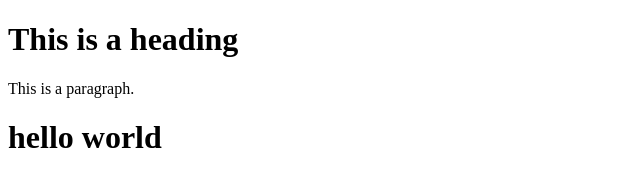
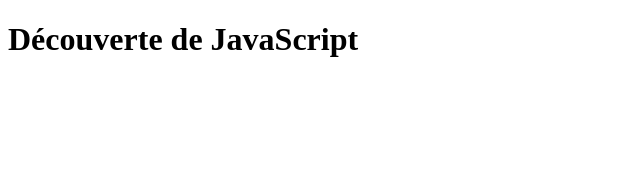
Before and after one commit to douaerouainsolicode04/mon-projet-git, a plain HTML site: page index.html et java script/index.html in a window 1280 px wide. Shown: the whole page, without its empty margins (0-640 px from the left). Drawn offline with Linux system fonts and the light colour scheme.

Commit message:
html et java

```diff
--- a/index.html et java script/index.html
+++ b/index.html et java script/index.html
@@ -1,29 +1,11 @@
 <!DOCTYPE html>
-<html>
+<html lang="fr">
 <head>
-    <link rel="stylesheet" href="style.css">
-<title>HTML Tutorial</title>
+  <meta charset="UTF-8">
+  <title>Variables et opérateurs</title>
 </head>
 <body>
-<h1></h1>
-<h1>This is a heading</h1>
-<p>This is a paragraph.</p>
-<h1>hello world</h1>
-
-
-
-<script src="script.js"></script>
-
-
-
-
-
-
-
-
-
-
-
-
+  <h1>Découverte de JavaScript</h1>
+  <script src="script.js"></script>
 </body>
 </html>
```
